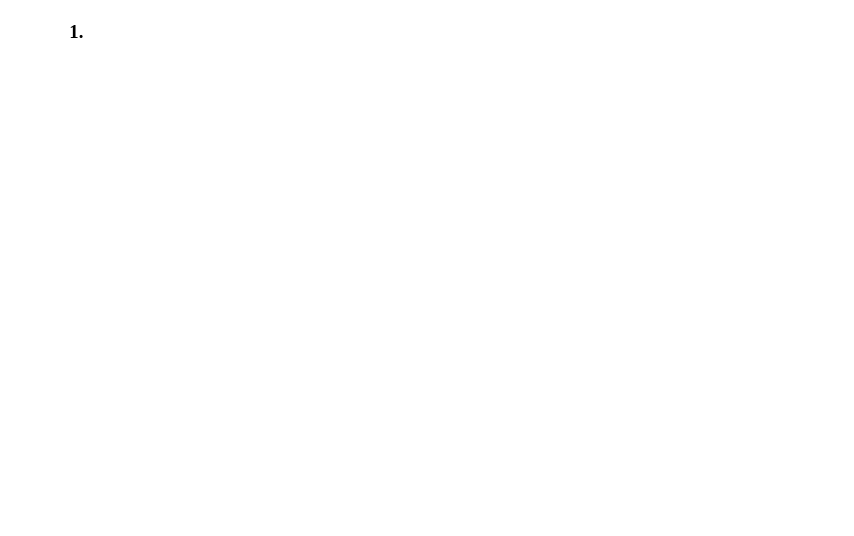
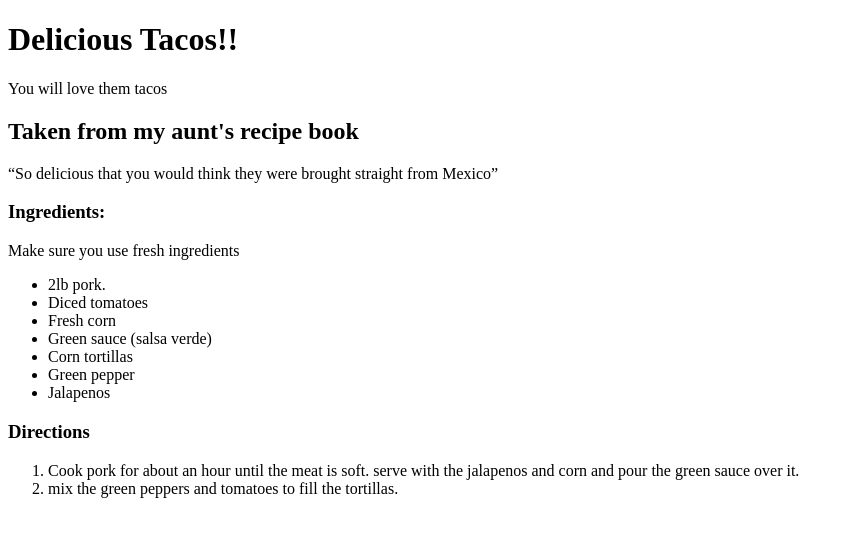
Before and after one commit to tomaskims/wsd1, a plain HTML site: page Homework.html in a window 1280 px wide. Shown: the whole page, without its empty margins (0-854 px from the left). Drawn offline with Linux system fonts and the light colour scheme.

Commit message:
Recipe finished

```diff
--- a/Homework.html
+++ b/Homework.html
@@ -1,12 +1,28 @@
 <!DOCTYPE html>
-<html>
-<h1>
-<h2>
-<h3>
-<p>
-<ul>
-<ol>
-<li>
-<body>
-</body>
+<html lang="en">
+	<head>
+		<title>Exotic tastes</title>
+	</head>
+	<body>
+		<h1>Delicious Tacos!!</h1>
+		<p>You will love them tacos</p>
+		<h2>Taken from my aunt's recipe book</h2>
+		<q>So delicious that you would think they were brought straight from Mexico</q>
+		<h3>Ingredients: </h3>
+		<p>Make sure you use fresh ingredients</p>
+		<ul>
+			<li>2lb pork.</li>
+			<li>Diced tomatoes</li>
+			<li>Fresh corn</li>
+			<li>Green sauce (salsa verde)</li>
+			<li>Corn tortillas</li>
+			<li>Green pepper</li>
+			<li>Jalapenos</li>
+		</ul>
+		<h3>Directions</h3>
+			<ol>
+				<li>Cook pork for about an hour until the meat is soft. serve with the jalapenos and corn and pour the green sauce over it.</li>
+				<li>mix the green peppers and tomatoes to fill the tortillas.</li>
+			</ol>
+	</body>
 </html>
```
